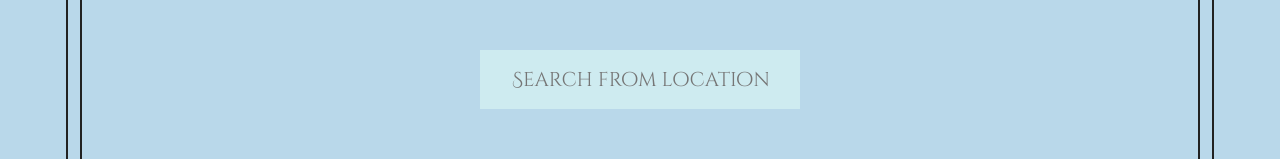
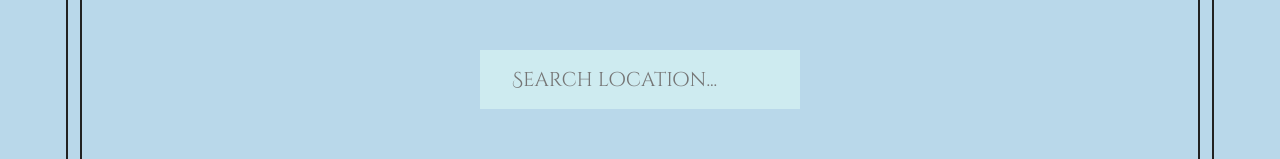
Before and after one commit to reynaldomarchell/comfy-weather, a React (Vite) app: page / in a window 1280 px wide. Shown: the part 381-540 px from the top of the page. Built offline with nearby package versions, Linux system fonts and the light colour scheme.

Commit message:
feat: use enter key to search

```diff
--- a/src/App.jsx
+++ b/src/App.jsx
@@ -1,7 +1,7 @@
 import { useEffect, useState } from "react";
-import Input from "./assets/components/Input";
-import Weather from "./assets/components/Weather";
 import { useLocalStorageState } from "./hooks/useLocalStorageState";
+import Input from "./components/Input";
+import Weather from "./components/Weather";
 
 function convertToFlag(countryCode) {
   const codePoints = countryCode
@@ -16,10 +16,6 @@ export default function App() {
   const [isLoading, setIsLoading] = useState(false);
   const [displayLocation, setDisplayLocation] = useState("");
   const [weather, setWeather] = useState({});
-
-  function handleSetLocation(e) {
-    setLocation(e.target.value);
-  }
 
   useEffect(() => {
     const fetchWeather = async () => {
@@ -62,7 +58,7 @@ export default function App() {
   return (
     <div className="app">
       <h1>Comfy Weather</h1>
-      <Input location={location} onChangeLocation={handleSetLocation} />
+      <Input location={location} handleLocation={setLocation} />
 
       {isLoading && <p className="loader">Loading...</p>}
 
--- a/src/assets/components/Input.jsx
+++ /dev/null
@@ -1,12 +0,0 @@
-export default function Input({ location, onChangeLocation }) {
-  return (
-    <div>
-      <input
-        type="text"
-        placeholder="Search from location..."
-        value={location}
-        onChange={onChangeLocation}
-      />
-    </div>
-  );
-}
--- /dev/null
+++ b/src/components/Input.jsx
@@ -0,0 +1,25 @@
+import { useRef } from "react";
+import { useKey } from "../hooks/useKey";
+
+export default function Input({ location, handleLocation }) {
+  const inputEl = useRef(null);
+
+  useKey("Enter", () => {
+    if (document.activeElement === inputEl.current) return;
+
+    inputEl.current.focus();
+    handleLocation("");
+  });
+
+  return (
+    <div>
+      <input
+        type="text"
+        placeholder="Search location..."
+        value={location}
+        onChange={(e) => handleLocation(e.target.value)}
+        ref={inputEl}
+      />
+    </div>
+  );
+}
```
Also changed, not shown: src/components/Weather.jsx (renamed from src/assets/components/Weather.jsx).
